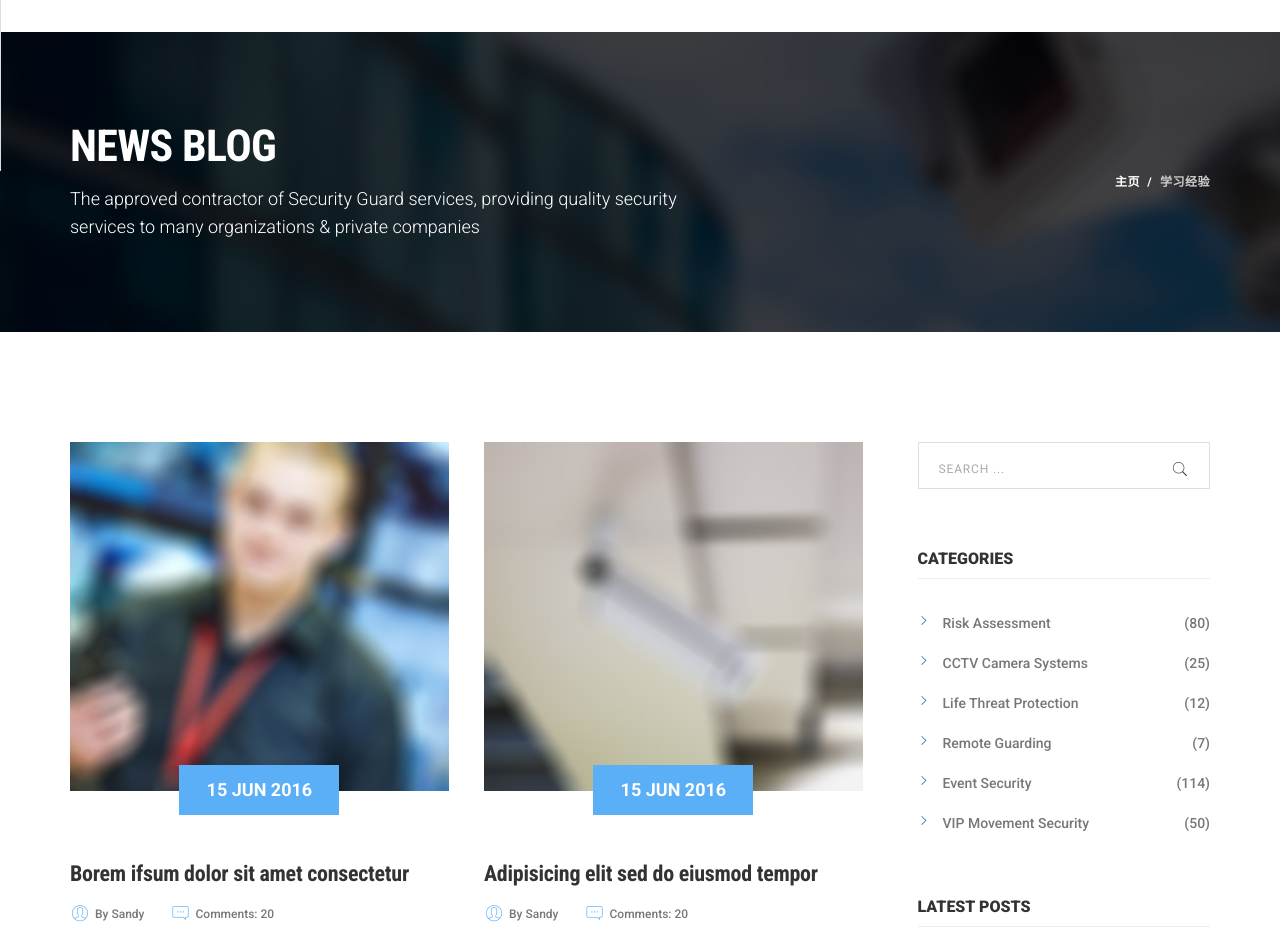
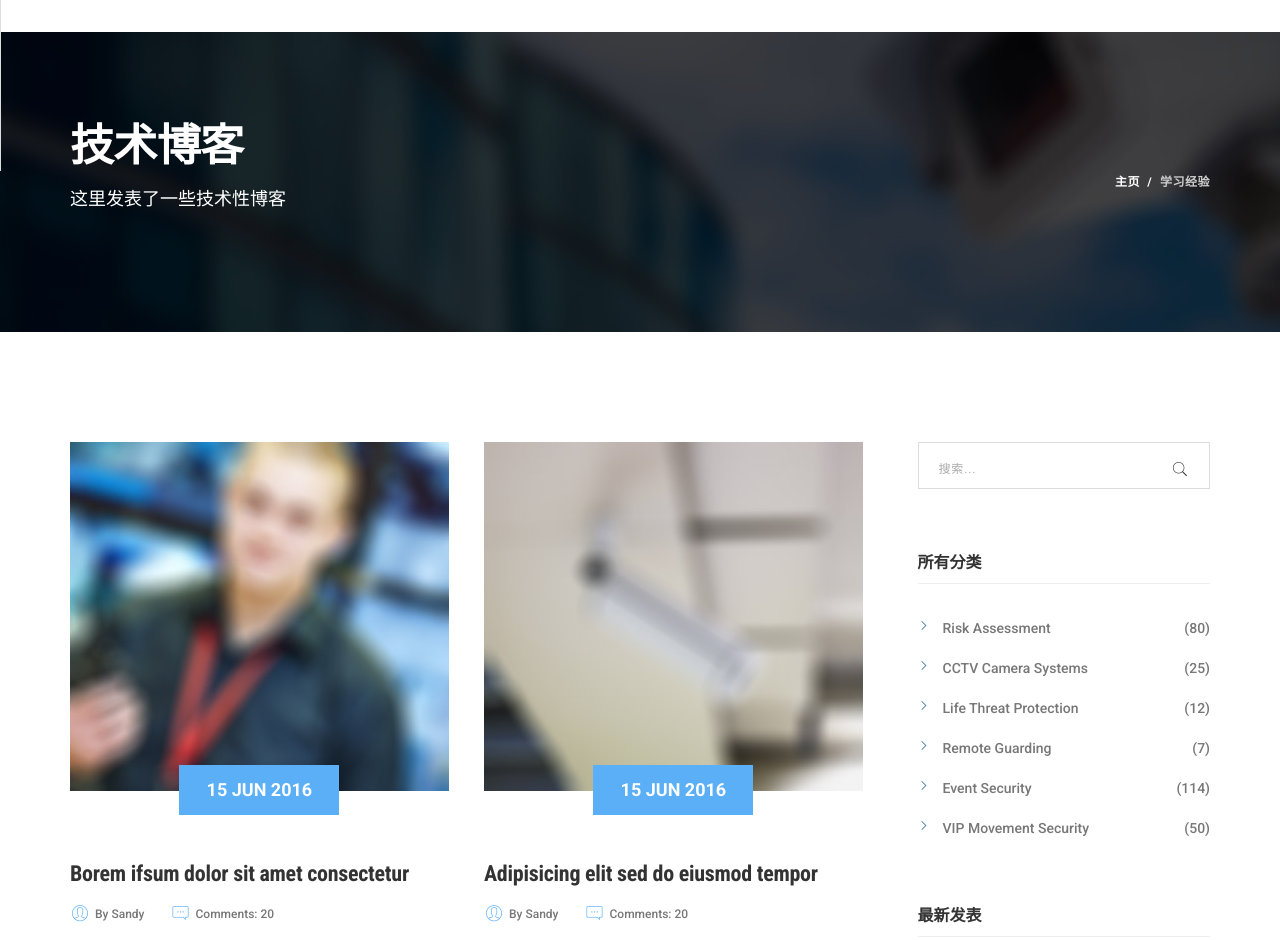
Before and after one commit to ysusoftware/labDisplayPlatform_Front, a plain HTML site: page html/post-2.html in a window 1280 px wide. Shown: the part 132-1072 px from the top of the page. Drawn offline with Linux system fonts and the light colour scheme.

Commit message:
Update post-2.html

```diff
--- a/html/post-2.html
+++ b/html/post-2.html
@@ -172,8 +172,8 @@
 					<div class="container">
 						<div class="row">
 							<div class="col-sm-7">
-								<h1 class="b-title-page">news blog</h1>
-								<div class="b-title-page__info">The approved contractor of Security Guard services, providing quality security services to many organizations &amp; private companies</div>
+								<h1 class="b-title-page">技术博客</h1>
+								<div class="b-title-page__info">这里发表了一些技术性博客</div>
 								<!-- end b-title-page-->
 							</div>
 							<div class="col-sm-5">
@@ -541,13 +541,13 @@
 						<aside class="l-sidebar l-sidebar_mrg-lft_minus">
 							<div class="widget widget-searce section-sidebar">
 								<form id="search-global-form" class="form-search">
-									<input type="text" placeholder="Search ..." class="form-search__input">
+									<input type="text" placeholder="搜索..." class="form-search__input">
 									<button class="form-search__btn"><i class="icon pe-7s-search"></i></button>
 								</form>
 							</div>
 							<!-- end widget-->
 							<section class="widget section-sidebar">
-								<h3 class="widget-title ui-title-block border-left border-left_primary">categories</h3>
+								<h3 class="widget-title ui-title-block border-left border-left_primary">所有分类</h3>
 								<div class="widget-content">
 									<ul class="list-widget list list-mark-4 list-unstyled">
 										<li class="list-widget__item">
@@ -573,7 +573,7 @@
 							</section>
 							<!-- end widget-->
 							<section class="widget section-sidebar">
-								<h3 class="widget-title ui-title-block border-left border-left_primary">Latest Posts</h3>
+								<h3 class="widget-title ui-title-block border-left border-left_primary">最新发表</h3>
 								<div class="widget-content">
 									<div class="post-widget clearfix">
 										<div class="post-widget__media">
```
